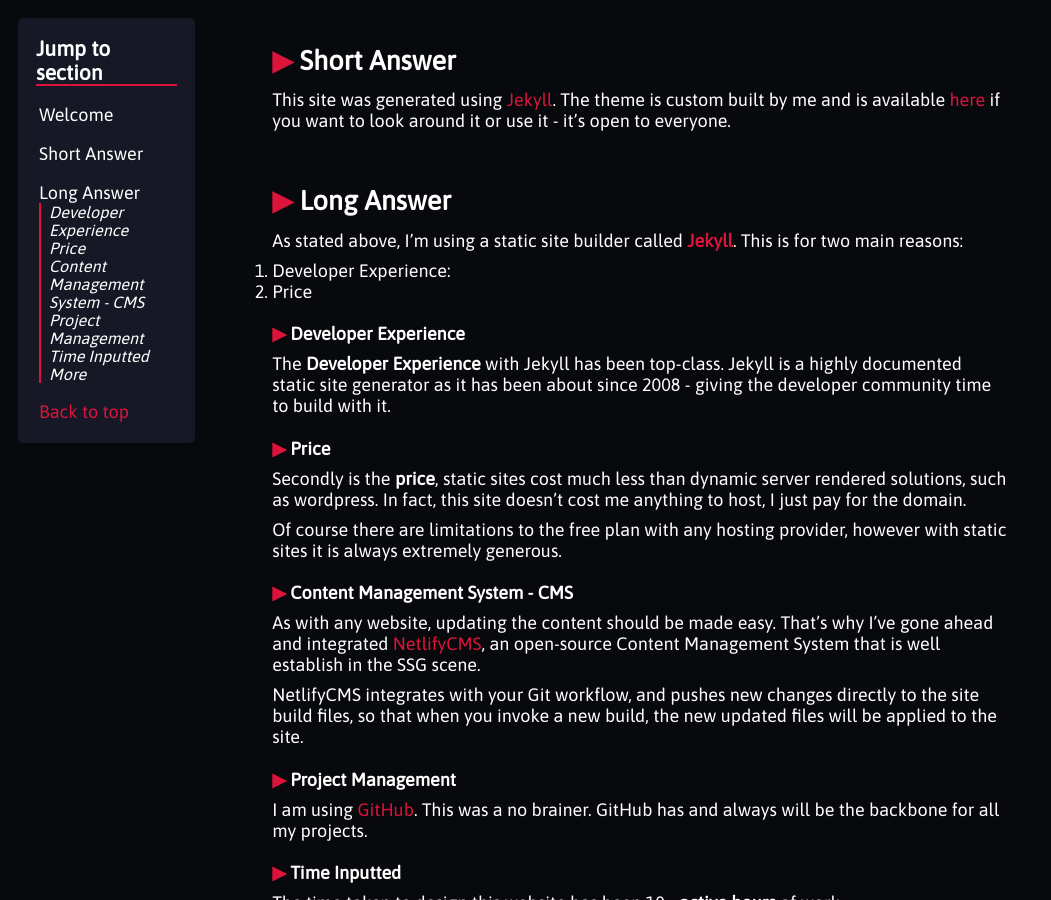
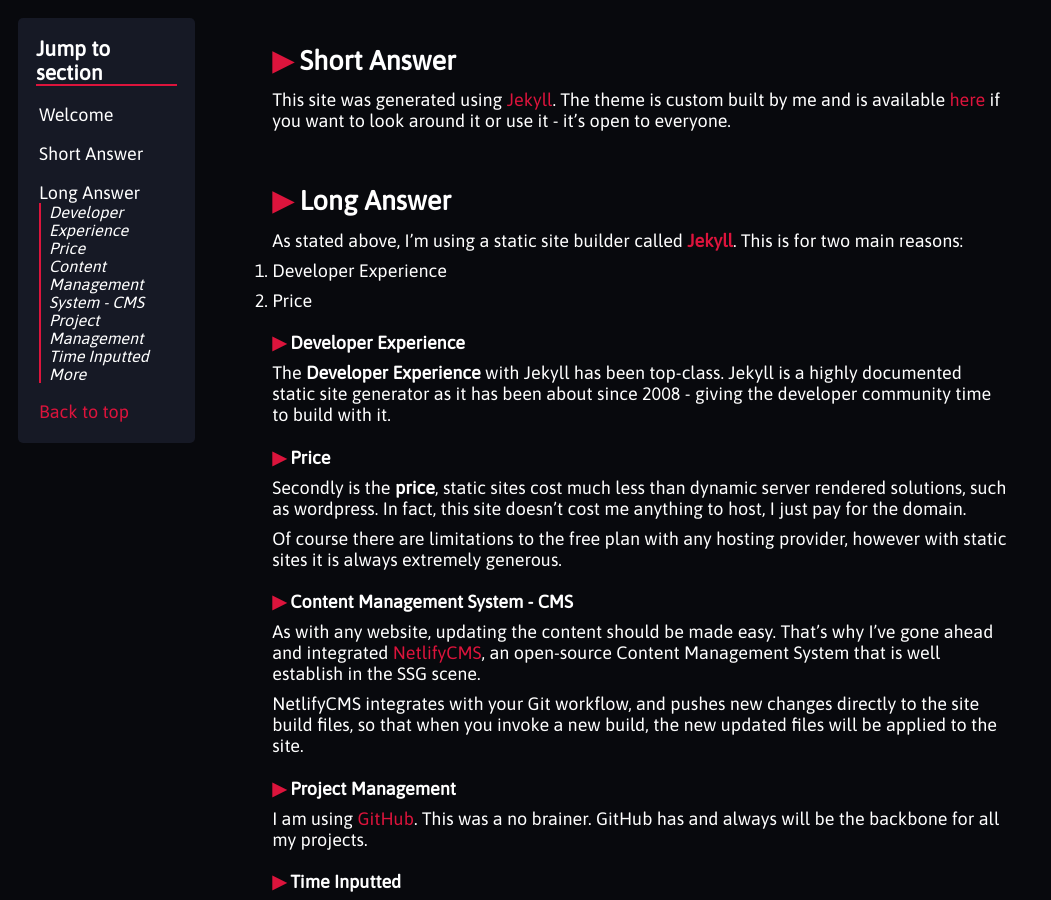
Before and after one commit to eoinparkinson/portfolio-site, a Jekyll site: the page built from _posts/2022-03-20-how-i-built-my-website.md, in a window 1280 px wide and 900 px high, scrolled down 814 px. Shown: the whole window, without its empty margins (0-1051 px from the left). Built offline with Jekyll 4.4.1, drawn with Linux system fonts in a browser that asks for light colours.

```diff
--- a/_posts/2022-03-20-how-i-built-my-website.md
+++ b/_posts/2022-03-20-how-i-built-my-website.md
@@ -22,7 +22,8 @@ This site was generated using [Jekyll](https://www.jekyllrb.com){:target="_blank
 
 As stated above, I'm using a static site builder called **[Jekyll](https://www.jekyllrb.com)**{:target="_blank"}. This is for two main reasons:
 
-1. Developer Experience:
+1. Developer Experience
+
 2. Price
 
 ## Developer Experience
```
